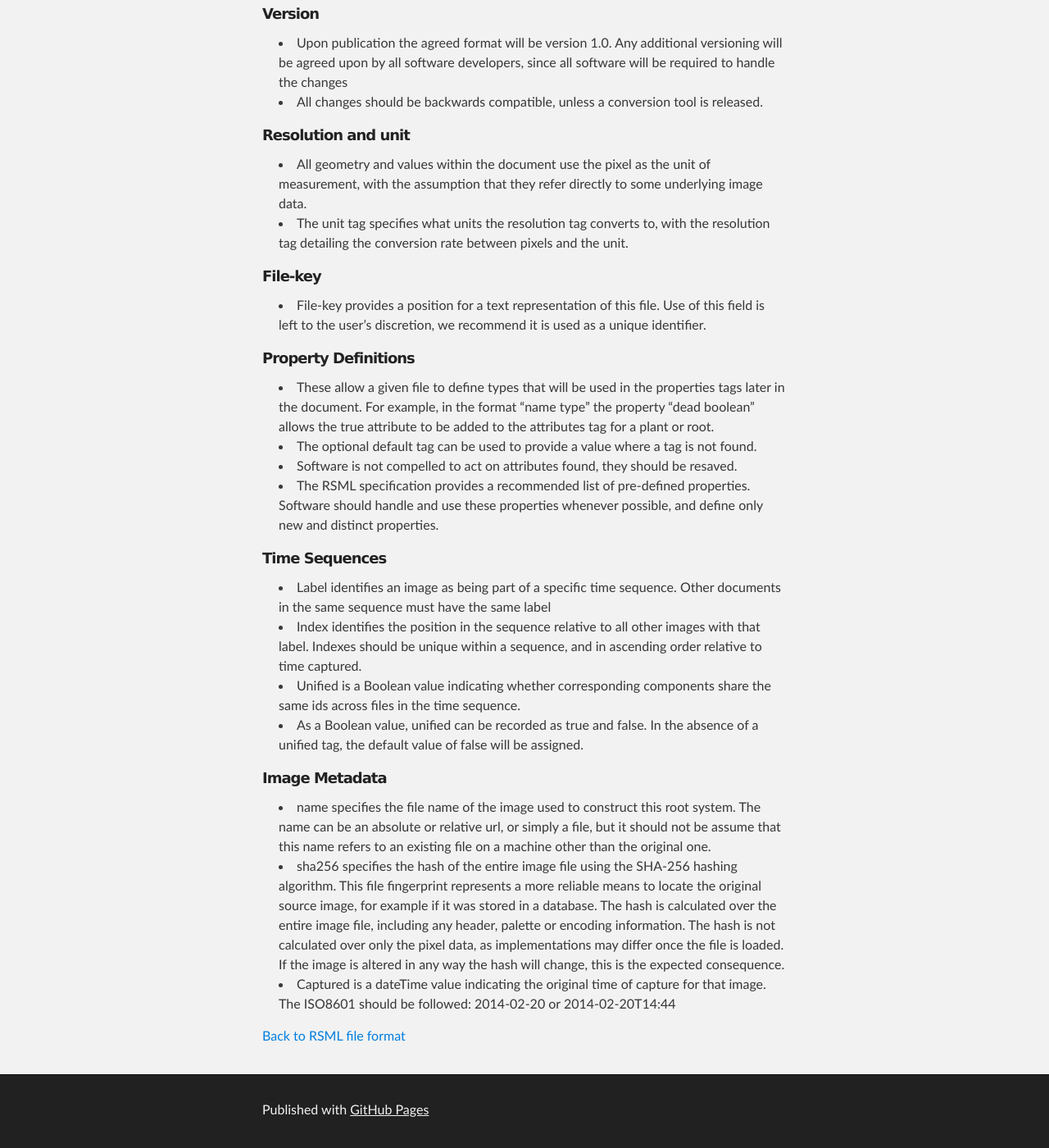
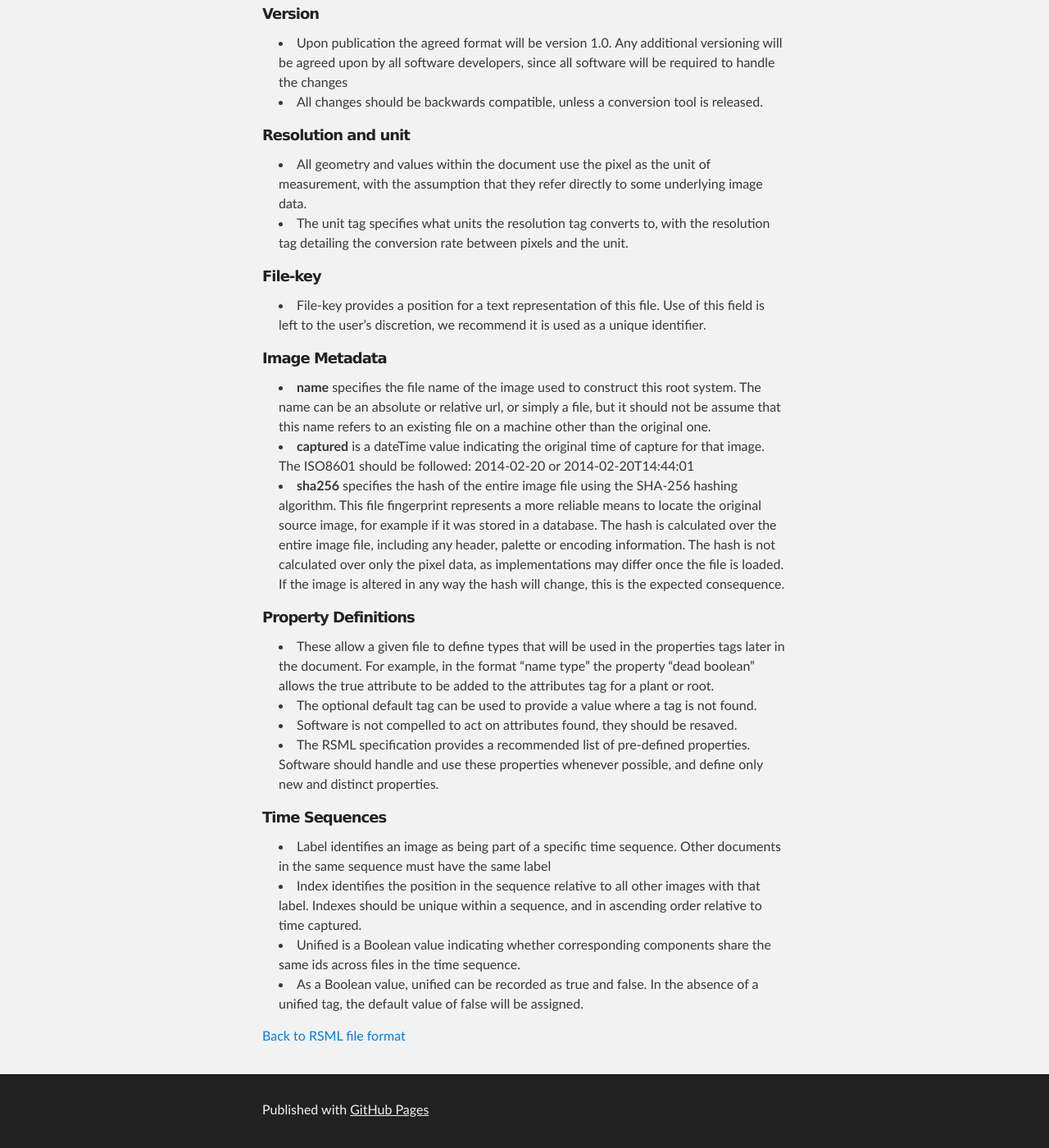
Before and after one commit to RootSystemML/RootSystemML.github.io, a Jekyll site: the page built from format/metadata.md, in a window 1280 px wide and 1400 px high, scrolled down 528 px. Shown: the whole window at 82% size. Built offline with Jekyll 4.4.1, drawn with Linux system fonts in a browser that asks for light colours; some of the changed lines change nothing that is shown.

Commit message:
format/metadata moved image section

```diff
--- a/format/metadata.md
+++ b/format/metadata.md
@@ -31,6 +31,11 @@
 #####File-key
   - File-key provides a position for a text representation of this file. Use of this field is left to the user’s discretion, we recommend it is used as a unique identifier.
 
+#####Image Metadata
+  - **name** specifies the file name of the image used to construct this root system. The name can be an absolute or relative url, or simply a file, but it should not be assume that this name refers to an existing file on a machine other than the original one.
+  - **captured** is a dateTime value indicating the original time of capture for that image. The ISO8601 should be followed: 2014-02-20  or  2014-02-20T14:44:01
+  - **sha256** specifies the hash of the entire image file using the SHA-256 hashing algorithm. This file fingerprint represents a more reliable means to locate the original source image, for example if it was stored in a database. The hash is calculated over the entire image file, including any header, palette or encoding information. The hash is not calculated over only the pixel data, as implementations may differ once the file is loaded. If the image is altered in any way the hash will change, this is the expected consequence.
+
 #####Property Definitions
   - These allow a given file to define types that will be used in the properties tags later in the document. For example, in the format “name type” the property “dead boolean" allows the <dead>true</dead> attribute to be added to the attributes tag for a plant or root.
   - The optional default tag can be used to provide a value where a tag is not found.
@@ -43,9 +48,4 @@
   - Unified is a Boolean value indicating whether corresponding components share the same ids across files in the time sequence.
   - As a Boolean value, unified can be recorded as <unified>true</unified> and <unified>false</unified>. In the absence of a unified tag, the default value of false will be assigned.
 
-#####Image Metadata
-  - name specifies the file name of the image used to construct this root system. The name can be an absolute or relative url, or simply a file, but it should not be assume that this name refers to an existing file on a machine other than the original one.
-  - sha256 specifies the hash of the entire image file using the SHA-256 hashing algorithm. This file fingerprint represents a more reliable means to locate the original source image, for example if it was stored in a database. The hash is calculated over the entire image file, including any header, palette or encoding information. The hash is not calculated over only the pixel data, as implementations may differ once the file is loaded. If the image is altered in any way the hash will change, this is the expected consequence.
-  - Captured is a dateTime value indicating the original time of capture for that image. The ISO8601 should be followed: 2014-02-20  or  2014-02-20T14:44
-
 [Back to RSML file format](index)
```
